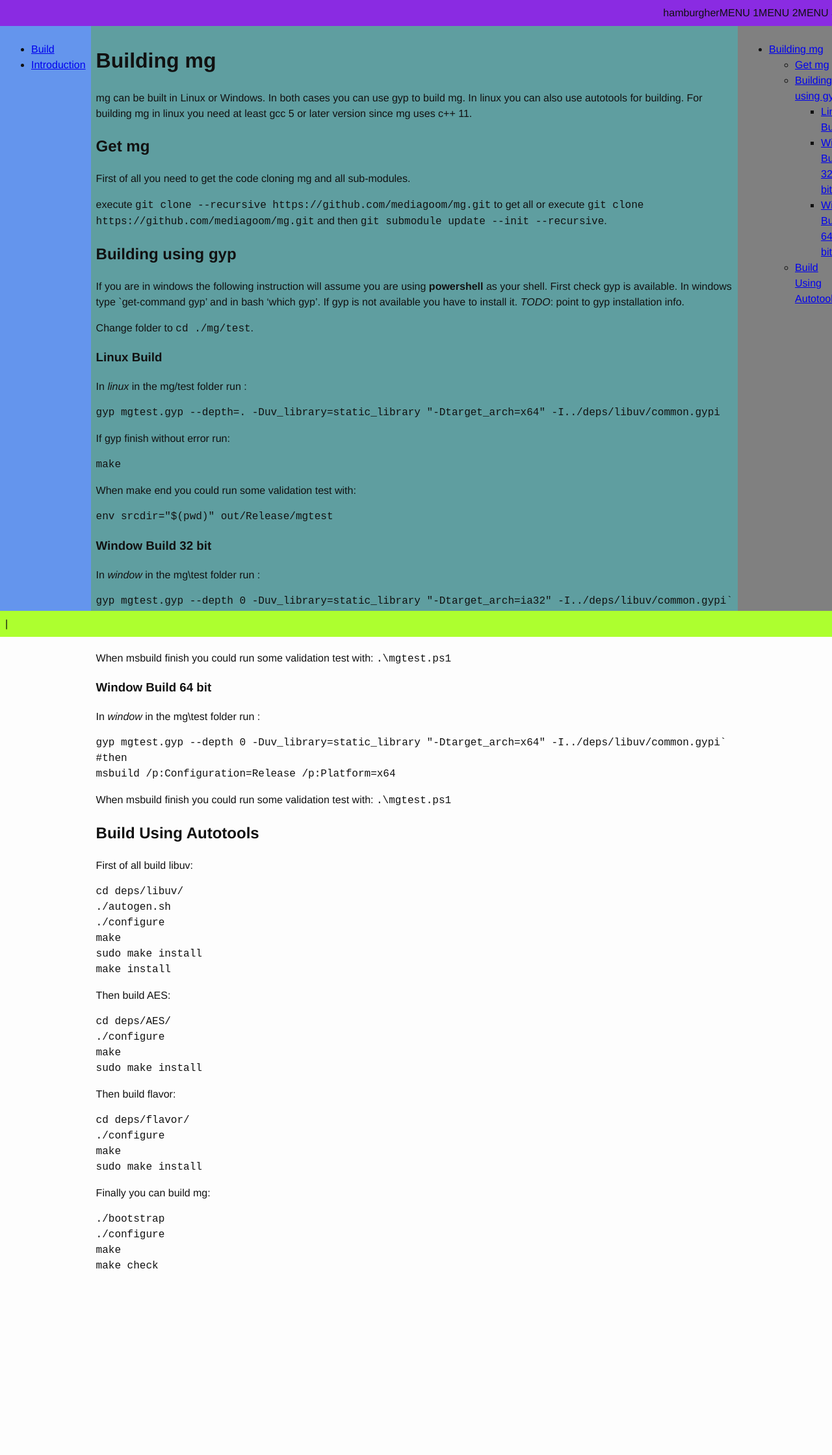
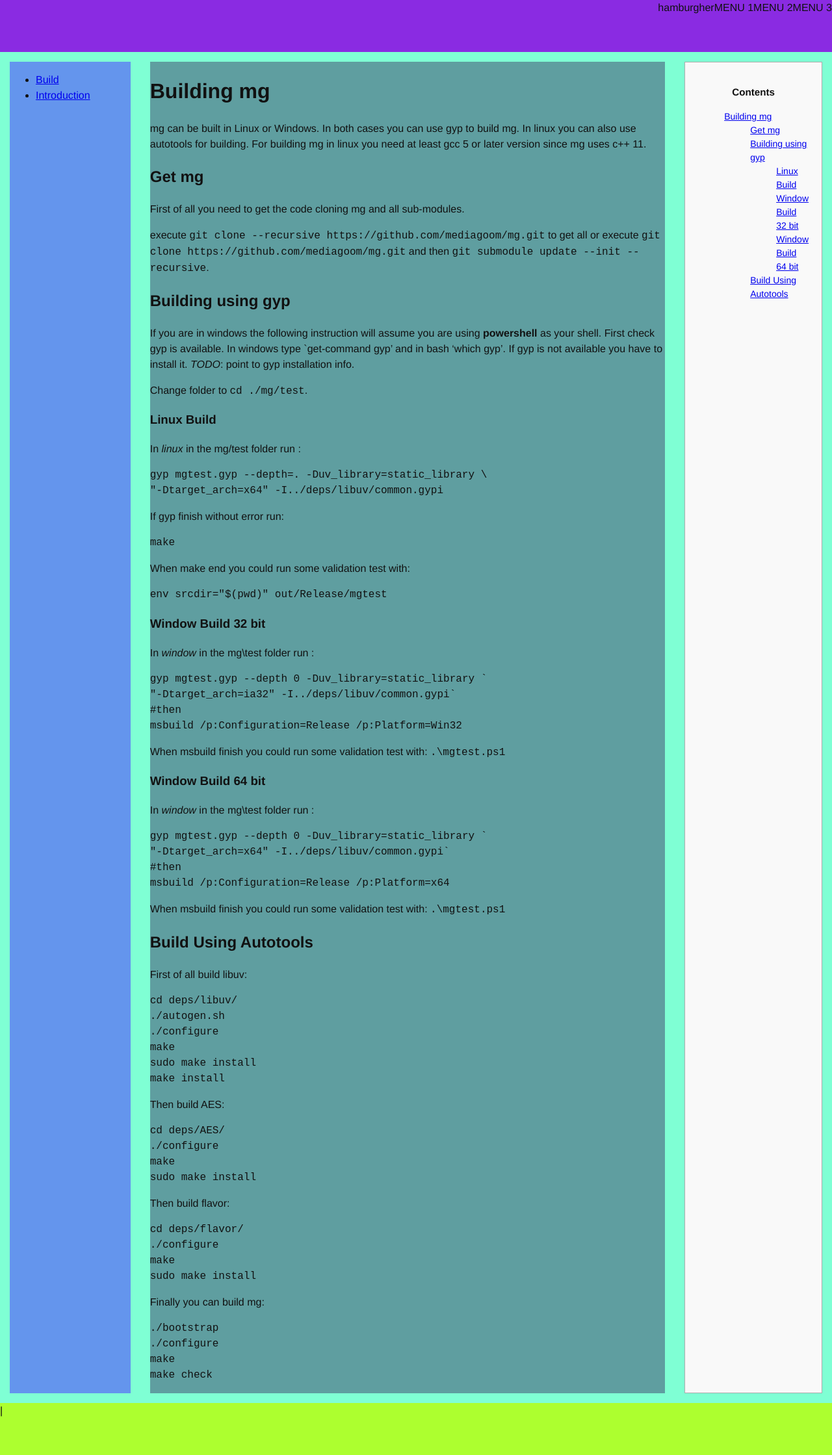
Before and after one commit to aseduto/mgdoc-jekyll-theme, a Jekyll site: the page built from _posts/1901-01-02-Build.md, in a window 1280 px wide. Shown: the whole page at 65% size. Built offline with Jekyll 4.4.1, drawn with Linux system fonts in a browser that asks for light colours; before the commit the page ends 1960 px from its top, so only the background shows below that.

Commit message:
structure seem fine

````diff
--- a/_layouts/default.html
+++ b/_layouts/default.html
@@ -8,8 +8,8 @@
     {% include header.html %}
 
 
-    <div class="maincontainer">
-        <div class="maintop pad">
+
+        <div class="maintop">
 
             <div>
                 hamburgher
@@ -24,7 +24,7 @@
         </div>
             <div class="maincontent mainrow">
 
-                    <div class="leftcolumn pad">
+                    <div class="leftcolumn">
                             <ul>
                                 {% for post in site.posts %}
                                     <li>
@@ -33,17 +33,18 @@
                                 {% endfor %}
                             </ul>
                     </div>
-                    <div class="centralcolumn pad">
+                    <div class="centralcolumn">
                             {{ content }}
                     </div>
-                    <div class="rightcolumn pad ">
-                        {% include toc.html html=content sanitize=false class="right_toc" id="mdtoc" h_min=1 h_max=6 %}
+                    <div class="rightcolumn">
+                            <p class="toc_title">Contents</p>
+                            {% include toc.html html=content sanitize=false class="right_toc" id="mdtoc" h_min=1 h_max=6 %}
                     </div>
 
 
             </div>
-        <div class="mainbottom pad">|</div>
-    </div>
+        <div class="mainbottom ">|</div>
+
 
 
 
--- a/_posts/1901-01-02-Build.md
+++ b/_posts/1901-01-02-Build.md
@@ -24,7 +24,8 @@ Change folder to `cd ./mg/test`.
 ### Linux Build
 In *linux* in the mg/test folder run :
 ```bash
-gyp mgtest.gyp --depth=. -Duv_library=static_library "-Dtarget_arch=x64" -I../deps/libuv/common.gypi
+gyp mgtest.gyp --depth=. -Duv_library=static_library \
+"-Dtarget_arch=x64" -I../deps/libuv/common.gypi
 ```
 If gyp finish without error run:
 ```bash
@@ -37,20 +38,24 @@ env srcdir="$(pwd)" out/Release/mgtest
 ### Window Build 32 bit
 In *window* in the mg\test folder run :
 ```powershell
-gyp mgtest.gyp --depth 0 -Duv_library=static_library "-Dtarget_arch=ia32" -I../deps/libuv/common.gypi`
+gyp mgtest.gyp --depth 0 -Duv_library=static_library `
+"-Dtarget_arch=ia32" -I../deps/libuv/common.gypi`
 #then
 msbuild /p:Configuration=Release /p:Platform=Win32
 ```
-When msbuild finish you could run some validation test with: `.\mgtest.ps1`
+When msbuild finish you could run some validation test with:
+`.\mgtest.ps1`
 
 ### Window Build 64 bit
 In *window* in the mg\test folder run :
 ```powershell
-gyp mgtest.gyp --depth 0 -Duv_library=static_library "-Dtarget_arch=x64" -I../deps/libuv/common.gypi`
+gyp mgtest.gyp --depth 0 -Duv_library=static_library `
+"-Dtarget_arch=x64" -I../deps/libuv/common.gypi`
 #then
 msbuild /p:Configuration=Release /p:Platform=x64
 ```
-When msbuild finish you could run some validation test with: `.\mgtest.ps1`
+When msbuild finish you could run some validation test with:
+`.\mgtest.ps1`
 
 ## Build Using Autotools
 
--- a/_sass/_base.scss
+++ b/_sass/_base.scss
@@ -26,6 +26,4 @@ html {height: 100%;}
     -o-font-feature-settings: "kern" 1;
     font-feature-settings: "kern" 1;
     font-kerning: normal;
-    height: 100%;
-    margin: 0;
 }
--- a/_sass/_layout.scss
+++ b/_sass/_layout.scss
@@ -1,18 +1,17 @@
 
 
-.maincontainer
+body
 {
     display: flex;
     flex-direction: column;
     height: 100%;
-    min-height: 100%;
+    margin: 0px;
 }
 
 .maincontent
 {
     background-color: aquamarine;
-    height: 100%;
-    flex: 1;
+    flex: 1 0 auto;
 
 
 }
@@ -26,18 +25,16 @@
 %column
 {
    width: $sizecolumn;
+   margin: $spacing-unit;
+
 }
 
-.pad
-{
-    padding: 8px;
-}
 
 .centralcolumn
 {
     width: 100%;
     background-color: cadetblue;
-
+    margin: $spacing-unit;
 }
 
 .mainrow
@@ -45,6 +42,11 @@
     display: flex;
     flex-direction: row;
     width: 100%
+}
+
+.right_toc
+{
+    font-size: $small-font-size;
 }
 
 
@@ -58,12 +60,15 @@
     flex-direction: row;
 
     justify-content: flex-end;
+
+    flex: 0 0 auto;
 }
 
 .mainbottom
 {
     @extend %row;
     background-color: greenyellow;
+    flex: none;
 }
 
 
@@ -77,7 +82,19 @@
 .rightcolumn
 {
     @extend %column;
-    background-color: grey;
+
+    background: #f9f9f9 none repeat scroll 0 0;
+    border: 1px solid #aaa;
+    //display: table;
+    font-size: 95%;
+    margin-bottom: 1em;
+    padding: 20px;
+    width: auto;
+
+    li, ul,  ul li{
+        list-style: outside none none !important;
+    }
+
 }
 
 @include media-query($on-palm)
@@ -97,3 +114,12 @@
         justify-content: flex-start;
     }
 }
+
+
+
+
+
+.toc_title {
+    font-weight: 700;
+    text-align: center;
+}
--- a/style/main.scss
+++ b/style/main.scss
@@ -11,8 +11,9 @@ $base-font-size:   16px;
 $base-font-weight: 400;
 $small-font-size:  $base-font-size * 0.875;
 $base-line-height: 1.5;
+$xsmall-font-size: $small-font-size * 0.5;
 
-$spacing-unit:     30px;
+$spacing-unit:     15px;
 
 $text-color:       #111;
 $background-color: #fdfdfd;
@@ -27,8 +28,8 @@ $on-palm:          768px;
 
 
 
-$sizecolumn: 150px;
-$sizerow: 50px;
+$sizecolumn: 300px;
+$sizerow: 80px;
 
 
 
````
Also changed, not shown: 2 other files.
